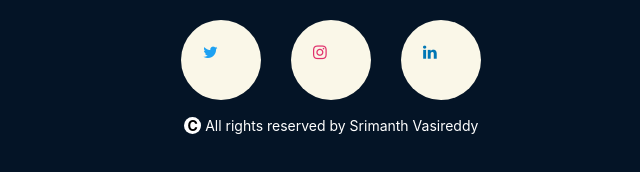
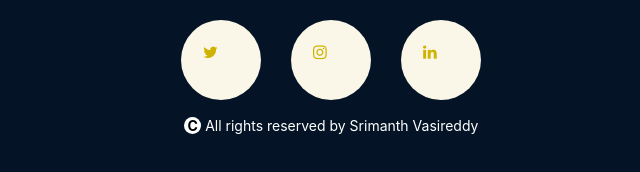
Before and after one commit to vasireddysrimanth/portfolio, a plain HTML site: page index.html in a window 1280 px wide. Shown: the part 3906-4078 px from the top of the page, 309-949 px from the left. Drawn offline with nearby package versions, Linux system fonts and the light colour scheme; a web font is replaced by a local one.

Commit message:
Update index.html

```diff
--- a/index.html
+++ b/index.html
@@ -345,21 +345,19 @@
                     <div class="d-flex flex-row justify-content-center">
 <a href="https://twitter.com/VasireddySrima1?t=bLGEBzZBjvNopX7J6oBcoQ&s=09" target="_blank">
     <div class="follow-us-icon-container">
-                                <i class="fa fa-twitter icon" style="color: #1DA1F2;"></i>
+        <i class="fa fa-twitter icon icon-twitter"></i>
     </div>
 </a>
 
 <a href="https://www.instagram.com/vasireddy_srimanth_chowdary" target="_blank">
     <div class="follow-us-icon-container">
-                                <i class="fa fa-instagram icon" style="color: #E1306C;"></i>
+        <i class="fa fa-instagram icon icon-instagram"></i>
     </div>
 </a>
 
-
-
 <a href="https://www.linkedin.com/in/vasireddy-srimanth" target="_blank">
     <div class="follow-us-icon-container">
-                                <i class="fa fa-linkedin icon" style="color: #0077B5;"></i>
+        <i class="fa fa-linkedin icon icon-linkedin"></i>
     </div>
 </a>
 
```
Lines whose indentation alone changed are shown as unchanged.
